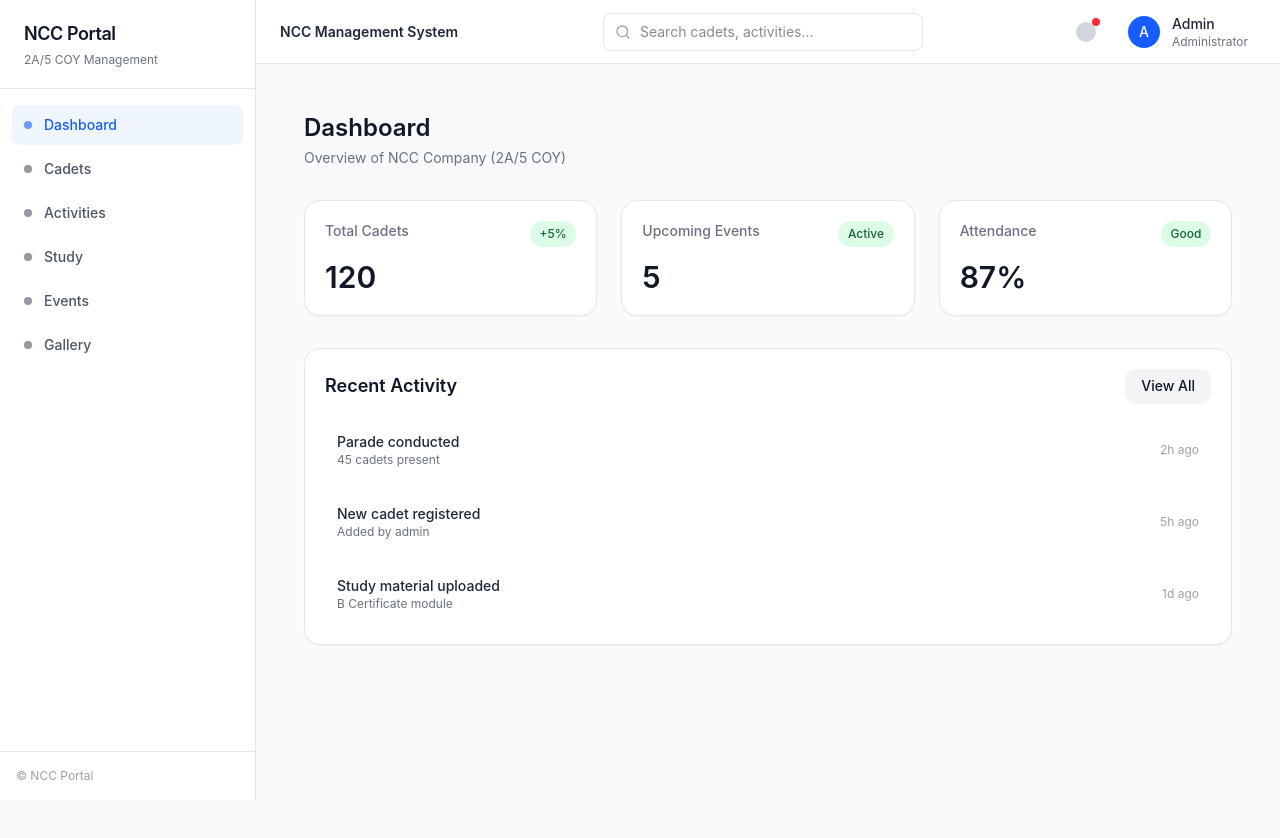
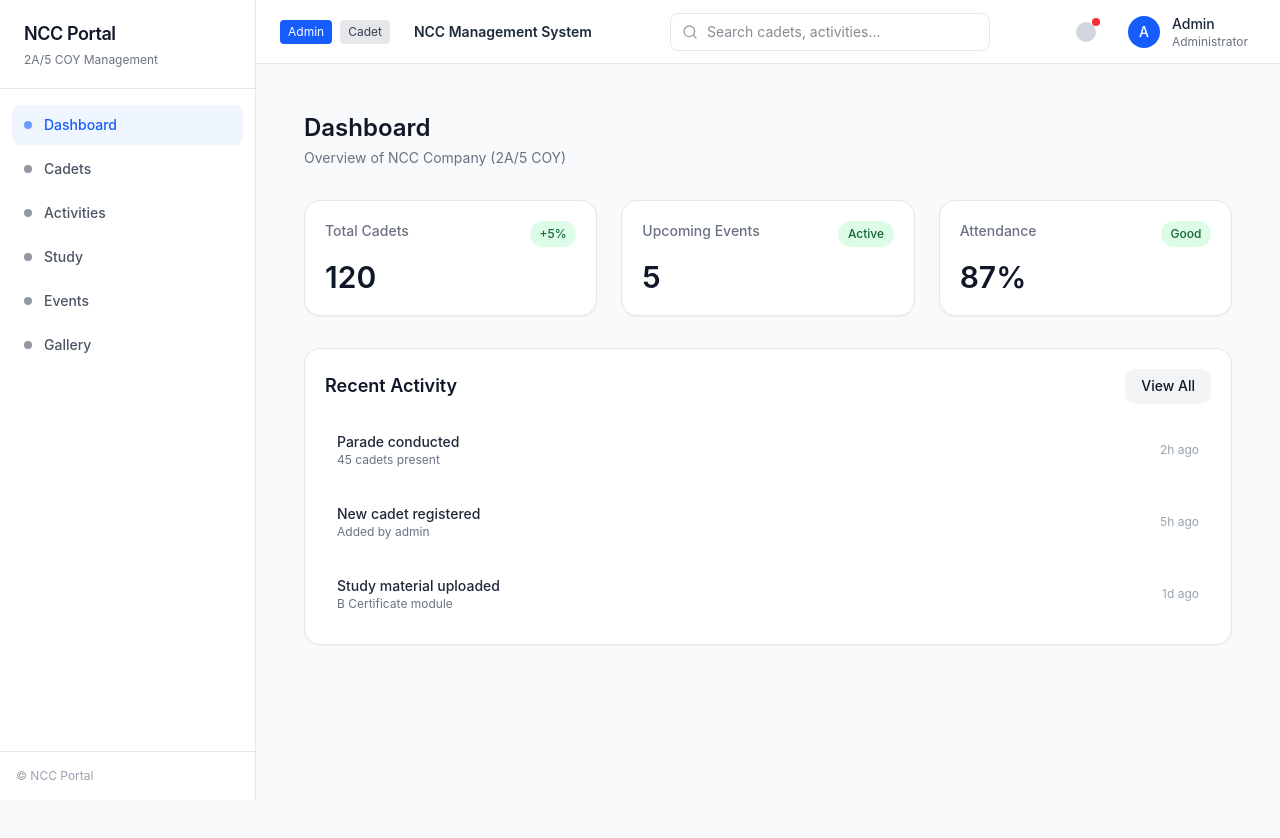
Before and after one commit to Arpit-0525/NCC-PORTAL, a Next.js app: page /dashboard in a window 1280 px wide. Shown: the top 838 px of the page. Built offline with nearby package versions, Linux system fonts and the light colour scheme.

Commit message:
Added role based ui

```diff
--- a/app/activities/[id]/page.tsx
+++ b/app/activities/[id]/page.tsx
@@ -3,8 +3,11 @@
 import { useState } from "react";
 import { activities } from "@/data/activities";
 import { cadets } from "@/data/cadets";
+import { useAuth } from "@/context/AuthContext";
 
 export default function ActivityDetail({ params }: { params: { id: string } }) {
+  const { user } = useAuth();
+  const isAdmin = user.role === "admin";
   const activity = activities.find((a) => a.id === params.id);
 
   if (!activity) return <div className="p-6">Activity not found</div>;
@@ -74,17 +77,19 @@ export default function ActivityDetail({ params }: { params: { id: string } }) {
       {/* Controls */}
       <div className="flex flex-wrap gap-3">
 
+        {isAdmin && (
+          <>
             <button onClick={markAll} className="btn btn-primary">
               Mark All Present
             </button>
-
             <button onClick={clearAll} className="btn btn-secondary">
               Clear All
             </button>
-
             <button className="btn btn-primary">
               Save Attendance
             </button>
+          </>
+        )}
 
       </div>
 
@@ -114,9 +119,8 @@ export default function ActivityDetail({ params }: { params: { id: string } }) {
           return (
             <div
               key={cadet.id}
-              onClick={() => toggleAttendance(cadet.id)}
-              className={`card cursor-pointer transition-all ${
-                isPresent
+              onClick={() => isAdmin && toggleAttendance(cadet.id)}
+              className={`card cursor-pointer transition-all ${isPresent
                 ? "border-green-500 bg-green-50"
                 : "hover:shadow-md"
                 }`}
@@ -131,8 +135,7 @@ export default function ActivityDetail({ params }: { params: { id: string } }) {
 
               <div className="mt-3">
                 <span
-                  className={`badge ${
-                    isPresent ? "badge-success" : "badge-danger"
+                  className={`badge ${isPresent ? "badge-success" : "badge-danger"
                     }`}
                 >
                   {isPresent ? "Present" : "Absent"}
--- a/app/activities/page.tsx
+++ b/app/activities/page.tsx
@@ -3,9 +3,12 @@
 import { activities } from "@/data/activities";
 import { cadets } from "@/data/cadets";
 import { useRouter } from "next/navigation";
+import { useAuth } from "@/context/AuthContext";
 
 export default function ActivitiesPage() {
   const router = useRouter();
+  const { user } = useAuth();
+  const isAdmin = user.role === "admin";
 
   return (
     <div className="p-6 space-y-6">
@@ -21,9 +24,11 @@ export default function ActivitiesPage() {
           </p>
         </div>
 
-        <button className="btn btn-primary">
-          + Create Activity
-        </button>
+        {isAdmin && (
+          <button className="btn btn-primary">
+            + Create Activity
+          </button>
+        )}
       </div>
 
       {/* Activity List */}
--- a/app/cadets/[id]/page.tsx
+++ b/app/cadets/[id]/page.tsx
@@ -1,6 +1,9 @@
 import { cadets } from "@/data/cadets";
+import { useAuth } from "@/context/AuthContext";
 
 export default function CadetProfile({ params }: { params: { id: string } }) {
+  const { user } = useAuth();
+  const isAdmin = user.role === "admin";
   const cadet = cadets.find((c) => c.id === params.id);
 
   if (!cadet) return <div>Cadet not found</div>;
@@ -9,6 +12,11 @@ export default function CadetProfile({ params }: { params: { id: string } }) {
     <div>
       <h1>{cadet.name}</h1>
       <p>{cadet.parentName}</p>
+      {isAdmin && (
+        <button className="btn btn-primary">
+          Edit Cadet
+        </button>
+      )}
     </div>
   );
 }
--- a/app/cadets/page.tsx
+++ b/app/cadets/page.tsx
@@ -4,8 +4,11 @@ import { cadets } from "@/data/cadets";
 import { maskAadhaar, maskBank } from "@/lib/utils";
 import { useRouter } from "next/navigation";
 import { useState } from "react";
+import { useAuth } from "@/context/AuthContext";
 
 export default function CadetsPage() {
+  const { user } = useAuth();
+  const isAdmin = user.role === "admin";
   const router = useRouter();
   const [query, setQuery] = useState("");
 
@@ -27,9 +30,11 @@ export default function CadetsPage() {
           </p>
         </div>
 
-        <button className="btn btn-primary">
-          + Add Cadet
-        </button>
+        {isAdmin && (
+          <button className="btn btn-primary">
+            + Add Cadet
+          </button>
+        )}
       </div>
 
       {/* Controls */}
--- a/app/layout.tsx
+++ b/app/layout.tsx
@@ -1,4 +1,5 @@
 import "./globals.css";
+import { AuthProvider } from "@/context/AuthContext";
 
 export default function RootLayout({
   children,
@@ -7,7 +8,11 @@ export default function RootLayout({
 }) {
   return (
     <html lang="en">
-      <body>{children}</body>
+      <body>
+        <AuthProvider>
+          {children}
+        </AuthProvider>
+      </body>
     </html>
   );
 }
--- a/app/study/page.tsx
+++ b/app/study/page.tsx
@@ -5,8 +5,11 @@ import UploadModal from "@/components/study/UploadModal";
 import { studyMaterials } from "@/data/study";
 import { StudyMaterial } from "@/types/study";
 import { useState } from "react";
+import { useAuth } from "@/context/AuthContext";
 
 export default function StudyPage() {
+  const { user } = useAuth();
+  const isAdmin = user.role === "admin";
   const [selected, setSelected] = useState<StudyMaterial | null>(null);
   const [previewOpen, setPreviewOpen] = useState(false);
   const [open, setOpen] = useState(false);
@@ -40,9 +43,11 @@ export default function StudyPage() {
           </p>
         </div>
 
-        <button onClick={() => setOpen(true)} className="btn btn-primary">
+        {isAdmin && (
+          <button onClick={() => setOpen(true)} className="btn btn-primary">
             + Upload Material
-        </button>
+          </button>
+        )}
       </div>
 
       {/* Controls */}
--- a/components/layout/Navbar.tsx
+++ b/components/layout/Navbar.tsx
@@ -1,13 +1,38 @@
 "use client";
 
 import { Search } from "lucide-react";
+import { useAuth } from "@/context/AuthContext";
 
 export default function Navbar() {
+  const { user, setRole } = useAuth();
   return (
     <header className="h-16 bg-white border-b border-gray-200 flex items-center justify-between px-6 sticky top-0 z-10">
 
       {/* Left Section */}
       <div className="flex items-center gap-4">
+        <div className="flex gap-2 mr-2">
+  <button
+    onClick={() => setRole("admin")}
+    className={`text-xs px-2 py-1 rounded ${
+      user.role === "admin"
+        ? "bg-blue-600 text-white"
+        : "bg-gray-200 text-gray-700"
+    }`}
+  >
+    Admin
+  </button>
+
+  <button
+    onClick={() => setRole("cadet")}
+    className={`text-xs px-2 py-1 rounded ${
+      user.role === "cadet"
+        ? "bg-blue-600 text-white"
+        : "bg-gray-200 text-gray-700"
+    }`}
+  >
+    Cadet
+  </button>
+</div>
 
         {/* Page Title (optional dynamic later) */}
         <h2 className="text-sm font-semibold text-gray-800">
--- /dev/null
+++ b/context/AuthContext.tsx
@@ -0,0 +1,37 @@
+"use client";
+
+import { createContext, useContext, useState } from "react";
+import { User } from "@/types/auth";
+
+type AuthContextType = {
+  user: User;
+  setRole: (role: "admin" | "cadet") => void;
+};
+
+const AuthContext = createContext<AuthContextType | null>(null);
+
+export function AuthProvider({ children }: { children: React.ReactNode }) {
+  const [user, setUser] = useState<User>({
+    name: "Admin",
+    role: "admin",
+  });
+
+  function setRole(role: "admin" | "cadet") {
+    setUser((prev) => ({
+      ...prev,
+      role,
+    }));
+  }
+
+  return (
+    <AuthContext.Provider value={{ user, setRole }}>
+      {children}
+    </AuthContext.Provider>
+  );
+}
+
+export function useAuth() {
+  const ctx = useContext(AuthContext);
+  if (!ctx) throw new Error("useAuth must be used inside AuthProvider");
+  return ctx;
+}
--- /dev/null
+++ b/types/auth.ts
@@ -0,0 +1,6 @@
+export type Role = "admin" | "cadet";
+
+export type User = {
+  name: string;
+  role: Role;
+};
```
Lines whose indentation alone changed are shown as unchanged.
